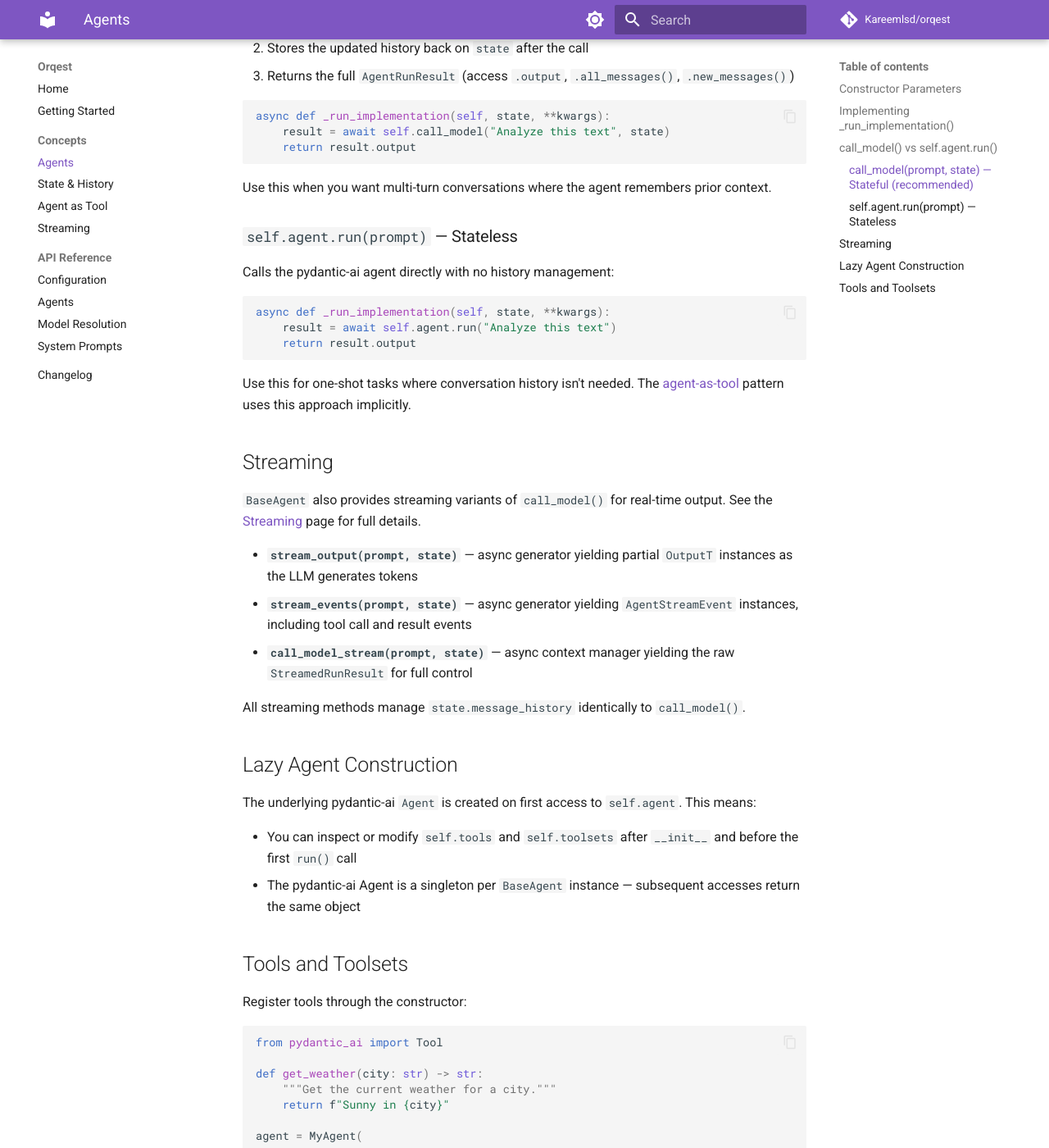
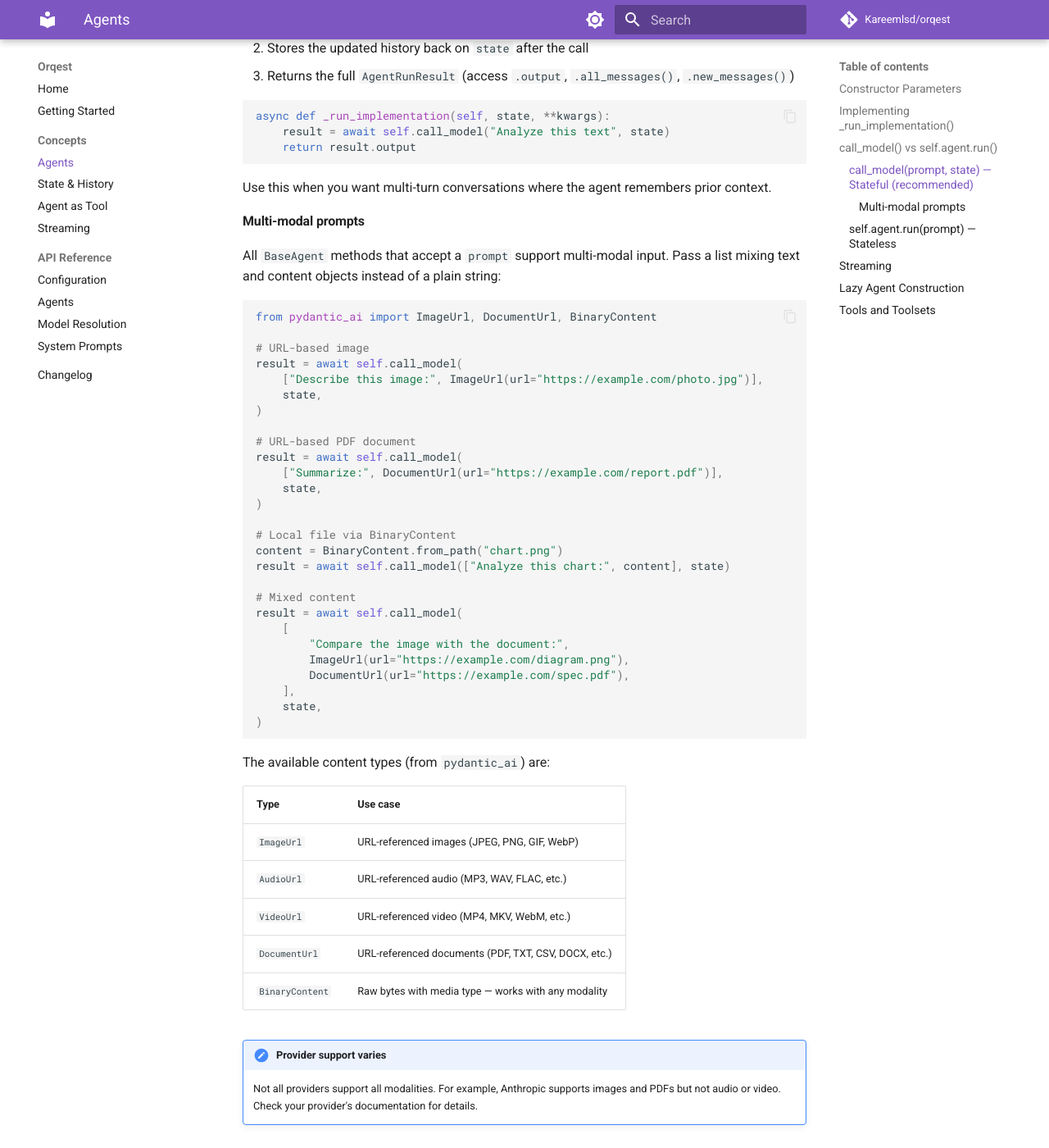
Before and after one commit to Kareemlsd/orqest, an MkDocs documentation site: the page built from docs/concepts/agents.md, in a window 1280 px wide and 1400 px high, scrolled down 1876 px. Shown: the whole window at 82% size. Built offline with MkDocs 1.6.1 and Material for MkDocs 9.7.7, drawn with Linux system fonts in a browser that asks for light colours; comment, search, counter and statistics services are not loaded.

Commit message:
supports multi-modal input

````diff
--- a/docs/concepts/agents.md
+++ b/docs/concepts/agents.md
@@ -70,6 +70,53 @@ async def _run_implementation(self, state, **kwargs):
 
 Use this when you want multi-turn conversations where the agent remembers prior context.
 
+#### Multi-modal prompts
+
+All `BaseAgent` methods that accept a `prompt` support multi-modal input. Pass a list mixing text and content objects instead of a plain string:
+
+```python
+from pydantic_ai import ImageUrl, DocumentUrl, BinaryContent
+
+# URL-based image
+result = await self.call_model(
+    ["Describe this image:", ImageUrl(url="https://example.com/photo.jpg")],
+    state,
+)
+
+# URL-based PDF document
+result = await self.call_model(
+    ["Summarize:", DocumentUrl(url="https://example.com/report.pdf")],
+    state,
+)
+
+# Local file via BinaryContent
+content = BinaryContent.from_path("chart.png")
+result = await self.call_model(["Analyze this chart:", content], state)
+
+# Mixed content
+result = await self.call_model(
+    [
+        "Compare the image with the document:",
+        ImageUrl(url="https://example.com/diagram.png"),
+        DocumentUrl(url="https://example.com/spec.pdf"),
+    ],
+    state,
+)
+```
+
+The available content types (from `pydantic_ai`) are:
+
+| Type | Use case |
+|------|----------|
+| `ImageUrl` | URL-referenced images (JPEG, PNG, GIF, WebP) |
+| `AudioUrl` | URL-referenced audio (MP3, WAV, FLAC, etc.) |
+| `VideoUrl` | URL-referenced video (MP4, MKV, WebM, etc.) |
+| `DocumentUrl` | URL-referenced documents (PDF, TXT, CSV, DOCX, etc.) |
+| `BinaryContent` | Raw bytes with media type — works with any modality |
+
+!!! note "Provider support varies"
+    Not all providers support all modalities. For example, Anthropic supports images and PDFs but not audio or video. Check your provider's documentation for details.
+
 ### `self.agent.run(prompt)` — Stateless
 
 Calls the pydantic-ai agent directly with no history management:
````
Also changed, not shown: CHANGELOG.md (+2 -0 lines), 3 other files.
